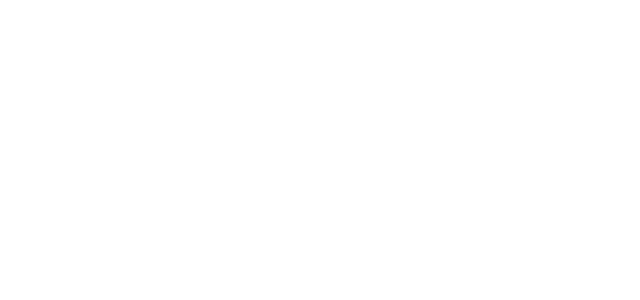
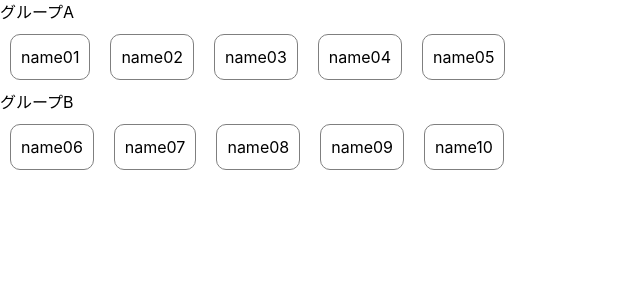
Before and after one commit to sohey-dr/Fukusima_zemi, a Nuxt app: page /dnd in a window 1280 px wide. Before the commit this address had no page. Shown: the top 300 px of the page, without its empty margins (0-640 px from the left). Built offline with nearby package versions, Linux system fonts and the light colour scheme.

Commit message:
[ADD]ドラッグ&ドロップを行えるようにする

```diff
--- /dev/null
+++ b/pages/dnd.vue
@@ -0,0 +1,82 @@
+<template>
+  <div>
+    <div>
+      <h3>グループA</h3>
+      <draggable
+        v-model="itemsA"
+        group="myGroup"
+        @start="drag = true"
+        @end="drag = false"
+        :options="options"
+      >
+        <div class="item" v-for="item in itemsA" :key="item.id">
+          {{ item.name }}
+        </div>
+      </draggable>
+    </div>
+    <div>
+      <h3>グループB</h3>
+      <draggable
+        v-model="itemsB"
+        group="myGroup"
+        @start="drag = true"
+        @end="drag = false"
+        :options="options"
+      >
+        <div class="item" v-for="item in itemsB" :key="item.id">
+          {{ item.name }}
+        </div>
+      </draggable>
+    </div>
+  </div>
+</template>
+
+<script>
+import draggable from 'vuedraggable'
+
+export default {
+  name: 'dnd',
+
+  components: { draggable },
+
+  data() {
+    return {
+      options: {
+        group: 'myGroup',
+        animation: 200,
+      },
+      itemsA: [
+        { id: 1, name: 'name01' },
+        { id: 2, name: 'name02' },
+        { id: 3, name: 'name03' },
+        { id: 4, name: 'name04' },
+        { id: 5, name: 'name05' },
+      ],
+      itemsB: [
+        { id: 6, name: 'name06' },
+        { id: 7, name: 'name07' },
+        { id: 8, name: 'name08' },
+        { id: 9, name: 'name09' },
+        { id: 10, name: 'name10' },
+      ],
+    }
+  },
+}
+</script>
+
+<style scoped>
+.item {
+  display: inline-block;
+  margin: 10px;
+  padding: 10px;
+  border: 1px solid #7f7f7f;
+  border-radius: 10px;
+  background-color: #ffffff;
+}
+.item:hover {
+  cursor: grab;
+}
+.item:active {
+  cursor: grabbing;
+}
+</style>
```
